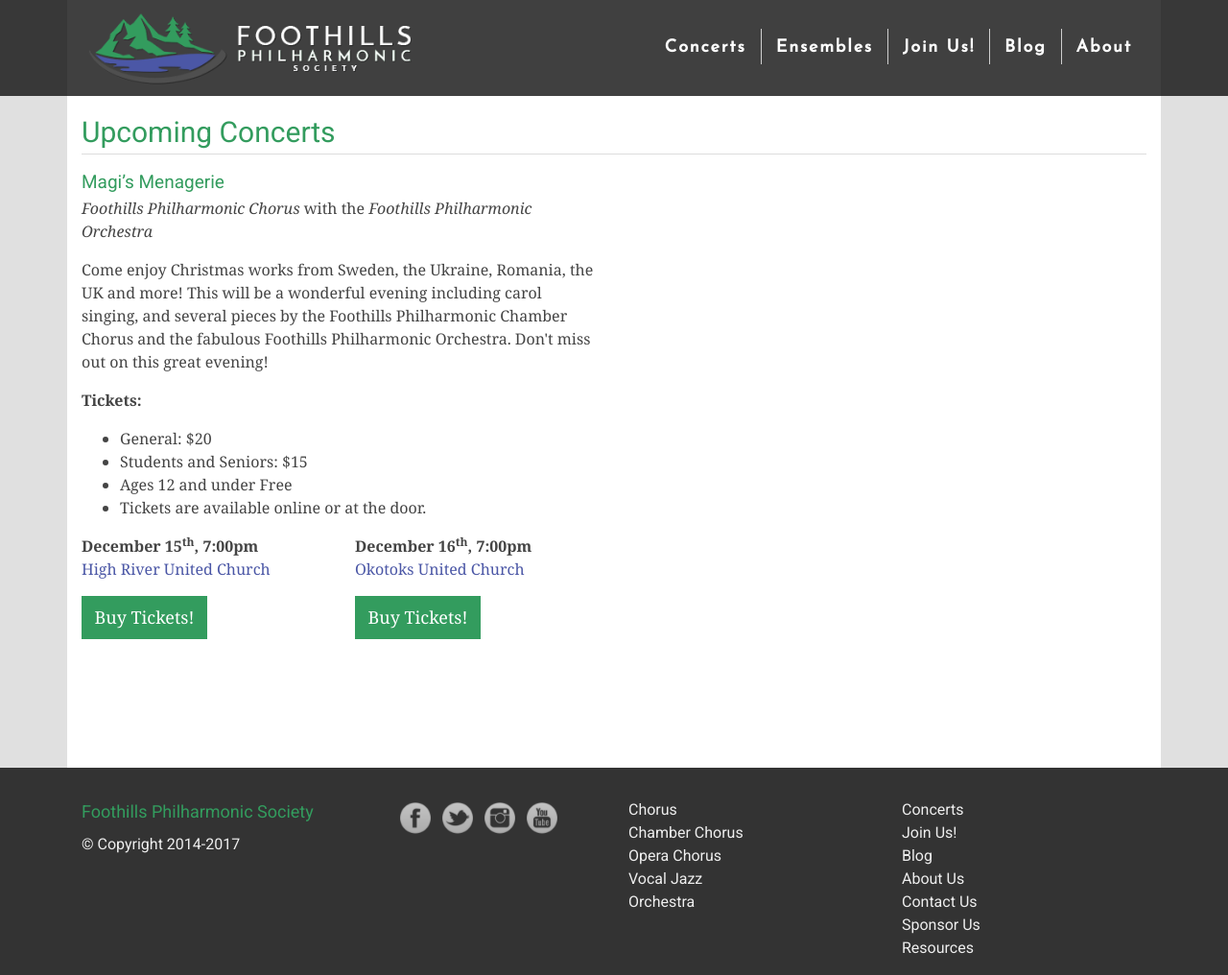
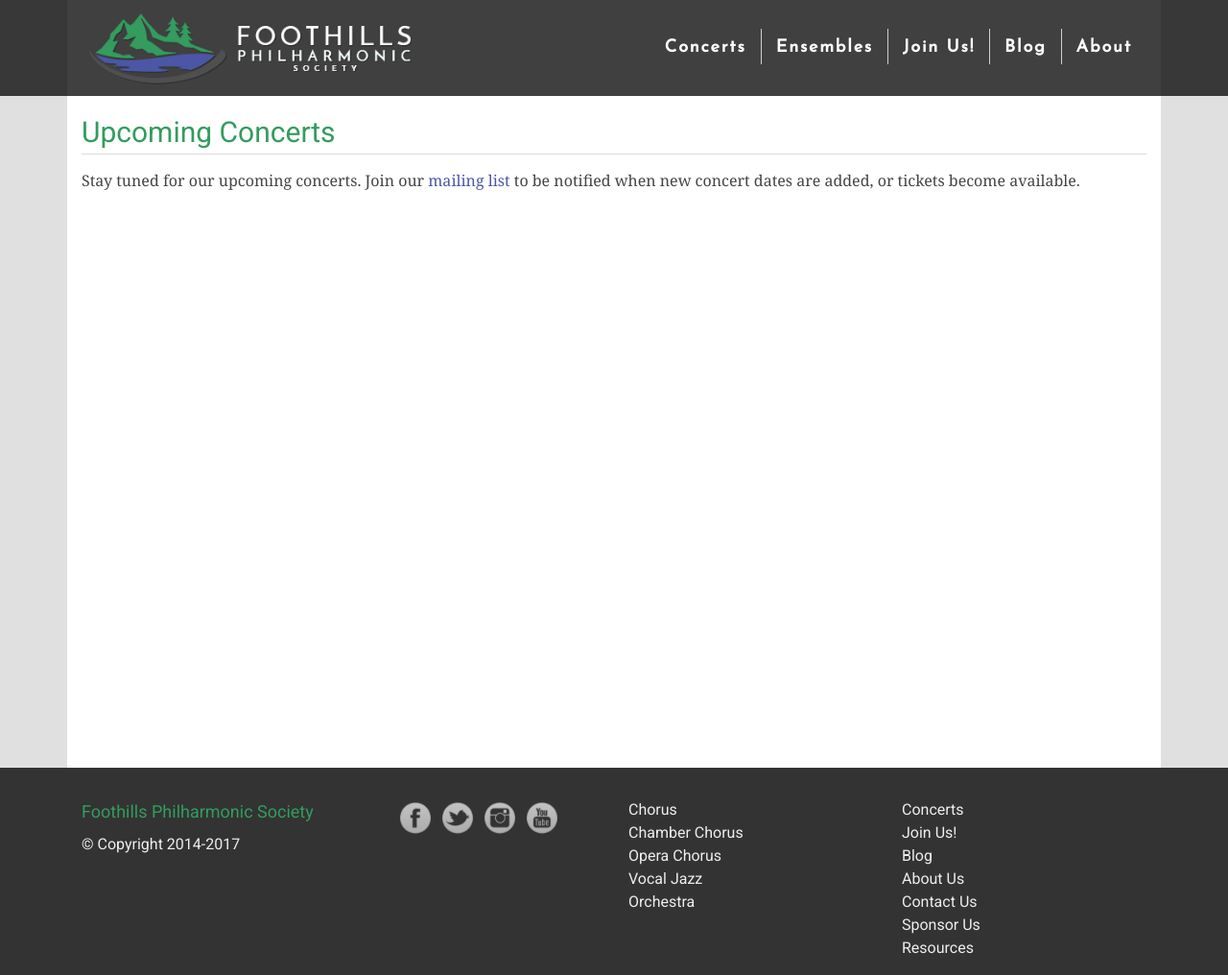
Before and after one commit to percyhanna/fps, a Jekyll site: the page built from concerts.html, in a window 1280 px wide and 1016 px high. Shown: the whole window at 96% size. Built offline with Jekyll 4.4.1, drawn with Linux system fonts in a browser that asks for light colours; nearby versions of some CDN libraries; Markdown is read by kramdown in place of the engine named in the settings.

Commit message:
Remove concerts

```diff
--- a/concerts.html
+++ b/concerts.html
@@ -6,46 +6,7 @@
         <h1>Upcoming Concerts</h1>
 
         <div class="row">
-
-          <div class="col-md-6 col-12">
-            <h5 class="tight">Magi’s Menagerie</h5>
-            <p>
-              <em>Foothills Philharmonic Chorus</em> with the <em>Foothills Philharmonic Orchestra</em>
-            </p>
-
-            <p>Come enjoy Christmas works from Sweden, the Ukraine, Romania, the UK and more! This will be a wonderful evening including carol singing, and several pieces by the Foothills Philharmonic Chamber Chorus and the fabulous Foothills Philharmonic Orchestra. Don't miss out on this great evening!</p>
-
-            <p>
-              <strong>Tickets:</strong>
-              <ul>
-                <li>General: $20</li>
-                <li>Students and Seniors: $15</li>
-                <li>Ages 12 and under Free</li>
-                <li>Tickets are available online or at the door.</li>
-              </ul>
-            </p>
-
-            <div class="row">
-              <div class="col-12 col-lg-6">
-                <p>
-                  <strong>December 15<sup>th</sup>, 7:00pm</strong><br>
-                  <a href="https://www.google.ca/maps/place/High+River+United+Church/@50.5812579,-113.8754792,17z/data=!3m1!4b1!4m5!3m4!1s0x53719514556bc617:0x6c2ee3cdac15208!8m2!3d50.5812579!4d-113.8732905" target="_blank">High River United Church</a>
-                </p>
-                <p>
-                  <a class="link-button" href="https://www.brownpapertickets.com/event/3179523" target="_blank">Buy Tickets!</a>
-                </p>
-              </div>
-
-              <div class="col-12 col-lg-6">
-                <p>
-                  <strong>December 16<sup>th</sup>, 7:00pm</strong><br>
-                  <a href="https://www.google.ca/maps/place/Okotoks+United+Church/@50.724914,-113.979771,15z/data=!4m2!3m1!1s0x0:0x9f916ee0400c6c6f" target="_blank">Okotoks United Church</a>
-                </p>
-                <p>
-                  <a class="link-button" href="https://www.brownpapertickets.com/event/3179537" target="_blank">Buy Tickets!</a>
-                </p>
-              </div>
-            </div>
+          <div class="col">
+            <p>Stay tuned for our upcoming concerts. Join our <a href="http://eepurl.com/bzn_Jf" target="_blank">mailing list</a> to be notified when new concert dates are added, or tickets become available.</p>
           </div>
-
         </div>
```
